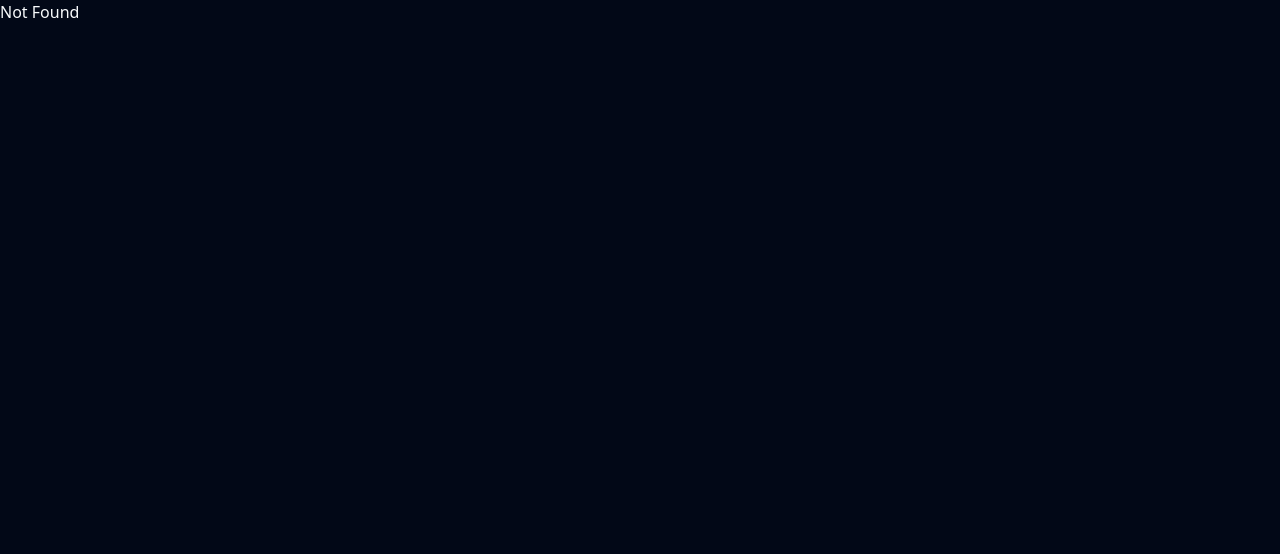
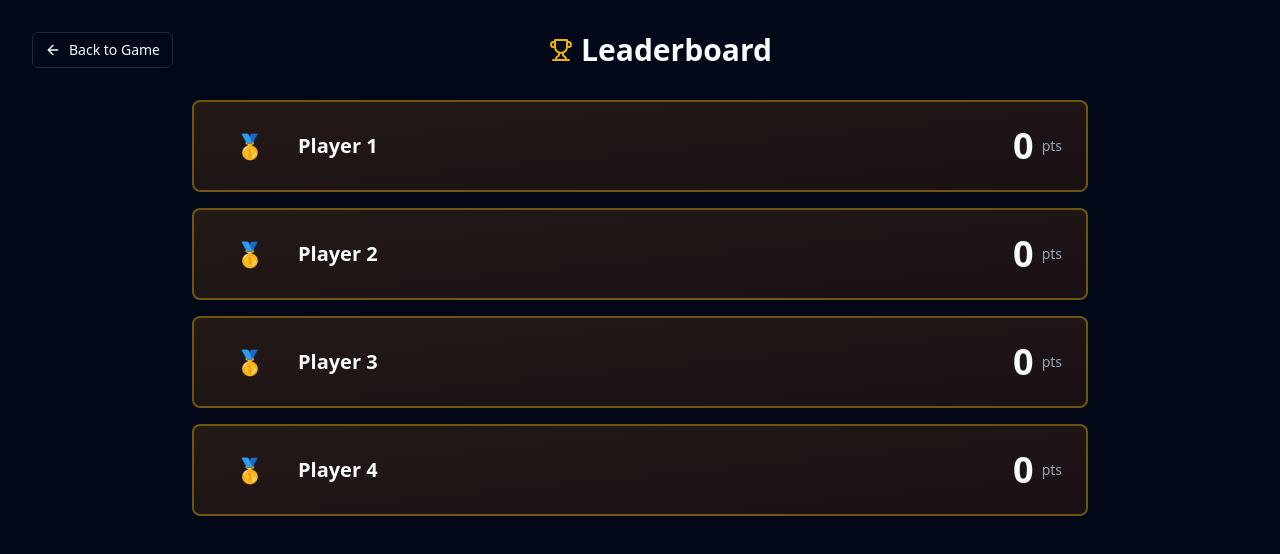
Before and after one commit to grimfeld/score-pocket, a React (Vite) app: page /leaderboard in a window 1280 px wide. Shown: the top 554 px of the page. Built offline with nearby package versions, Linux system fonts and the light colour scheme.

Commit message:
Add leaderboard route and integrate navigation from game view

```diff
--- a/src/routeTree.gen.ts
+++ b/src/routeTree.gen.ts
@@ -12,12 +12,19 @@
 
 import { Route as rootRoute } from './routes/__root'
 import { Route as IndexImport } from './routes/index'
+import { Route as LeaderboardImport } from './routes/leaderboard'
 
 // Create/Update Routes
 
 const IndexRoute = IndexImport.update({
   id: '/',
   path: '/',
+  getParentRoute: () => rootRoute,
+} as any)
+
+const LeaderboardRoute = LeaderboardImport.update({
+  id: '/leaderboard',
+  path: '/leaderboard',
   getParentRoute: () => rootRoute,
 } as any)
 
@@ -32,11 +39,18 @@ declare module '@tanstack/react-router' {
       preLoaderRoute: typeof IndexImport
       parentRoute: typeof rootRoute
     }
+    '/leaderboard': {
+      id: '/leaderboard'
+      path: '/leaderboard'
+      fullPath: '/leaderboard'
+      preLoaderRoute: typeof LeaderboardImport
+      parentRoute: typeof rootRoute
+    }
   }
 }
 
 // Create and export the route tree
 
-export const routeTree = rootRoute.addChildren({ IndexRoute })
+export const routeTree = rootRoute.addChildren({ IndexRoute, LeaderboardRoute })
 
 /* prettier-ignore-end */
--- a/src/routes/index.tsx
+++ b/src/routes/index.tsx
@@ -1,9 +1,9 @@
-import { createFileRoute } from '@tanstack/react-router'
+import { createFileRoute, useNavigate } from '@tanstack/react-router'
 import { useGameStore } from '@/stores/gameStore'
 import { useEffect } from 'react'
 import PlayerCard from '@/components/PlayerCard'
 import SettingsPanel from '@/components/SettingsPanel'
-import { Settings } from 'lucide-react'
+import { Settings, Trophy } from 'lucide-react'
 import { Button } from '@/components/ui/button'
 import { useState } from 'react'
 
@@ -14,6 +14,7 @@ export const Route = createFileRoute('/')({
 function GameView() {
   const { players, initialized, init } = useGameStore()
   const [settingsOpen, setSettingsOpen] = useState(false)
+  const navigate = useNavigate()
 
   useEffect(() => {
     if (!initialized) {
@@ -47,8 +48,16 @@ function GameView() {
 
   return (
     <div className="min-h-screen bg-background p-3 sm:p-4 md:p-6 lg:p-8 landscape:p-4">
-      {/* Header with Settings Button */}
-      <div className="mb-4 sm:mb-6 flex justify-end">
+      {/* Header with Settings and Leaderboard Buttons */}
+      <div className="mb-4 sm:mb-6 flex justify-end gap-2">
+        <Button
+          variant="outline"
+          size="icon"
+          onClick={() => navigate({ to: '/leaderboard' })}
+          className="h-10 w-10 sm:h-12 sm:w-12"
+        >
+          <Trophy className="h-5 w-5" />
+        </Button>
         <Button
           variant="outline"
           size="icon"
--- /dev/null
+++ b/src/routes/leaderboard.tsx
@@ -0,0 +1,144 @@
+import { createFileRoute, useNavigate } from '@tanstack/react-router'
+import { useGameStore } from '@/stores/gameStore'
+import { useEffect } from 'react'
+import { Card, CardContent } from '@/components/ui/card'
+import { Button } from '@/components/ui/button'
+import { ArrowLeft, Trophy } from 'lucide-react'
+import { type Player } from '@/lib/db'
+
+export const Route = createFileRoute('/leaderboard')({
+  component: LeaderboardView,
+})
+
+interface RankedPlayer extends Player {
+  rank: number
+}
+
+function LeaderboardView() {
+  const { players, initialized, init } = useGameStore()
+  const navigate = useNavigate()
+
+  useEffect(() => {
+    if (!initialized) {
+      init()
+    }
+  }, [initialized, init])
+
+  if (!initialized) {
+    return (
+      <div className="flex h-screen items-center justify-center">
+        <div className="text-lg">Loading...</div>
+      </div>
+    )
+  }
+
+  // Sort players by totalScore descending and assign ranks
+  const sortedPlayers = [...players].sort((a, b) => b.totalScore - a.totalScore)
+  const rankedPlayers: RankedPlayer[] = []
+  let currentRank = 1
+
+  sortedPlayers.forEach((player, index) => {
+    // Handle ties: if previous player has same score, use same rank
+    if (index > 0 && sortedPlayers[index - 1].totalScore !== player.totalScore) {
+      // Only increment rank if score is different
+      currentRank = index + 1
+    }
+    rankedPlayers.push({ ...player, rank: currentRank })
+  })
+
+  const getMedalIcon = (rank: number) => {
+    switch (rank) {
+      case 1:
+        return '🥇'
+      case 2:
+        return '🥈'
+      case 3:
+        return '🥉'
+      default:
+        return null
+    }
+  }
+
+  const getRankDisplay = (rank: number) => {
+    const medal = getMedalIcon(rank)
+    if (medal) {
+      return <span className="text-2xl">{medal}</span>
+    }
+    return <span className="text-lg font-semibold">#{rank}</span>
+  }
+
+  const getTopPlayerStyle = (rank: number) => {
+    if (rank === 1) {
+      return 'bg-gradient-to-br from-yellow-900/30 to-amber-900/20 border-yellow-500/40'
+    } else if (rank === 2) {
+      return 'bg-gradient-to-br from-gray-800/30 to-gray-700/20 border-gray-400/40'
+    } else if (rank === 3) {
+      return 'bg-gradient-to-br from-orange-900/30 to-orange-800/20 border-orange-500/40'
+    }
+    return 'bg-card border-border'
+  }
+
+  return (
+    <div className="min-h-screen bg-background p-3 sm:p-4 md:p-6 lg:p-8">
+      {/* Header with Back Button */}
+      <div className="mb-6 sm:mb-8 flex items-center justify-between">
+        <Button
+          variant="outline"
+          size="sm"
+          className="gap-2"
+          onClick={() => navigate({ to: '/' })}
+        >
+          <ArrowLeft className="h-4 w-4" />
+          Back to Game
+        </Button>
+        <div className="flex items-center gap-2">
+          <Trophy className="h-5 w-5 sm:h-6 sm:w-6 text-yellow-500" />
+          <h1 className="text-xl sm:text-2xl md:text-3xl font-bold">Leaderboard</h1>
+        </div>
+        <div className="w-[100px]"></div> {/* Spacer for centering */}
+      </div>
+
+      {/* Leaderboard List */}
+      <div className="max-w-4xl mx-auto space-y-3 sm:space-y-4">
+        {rankedPlayers.length === 0 ? (
+          <Card>
+            <CardContent className="p-8 text-center text-muted-foreground">
+              No players yet. Start a game to see the leaderboard!
+            </CardContent>
+          </Card>
+        ) : (
+          rankedPlayers.map((player) => (
+            <Card
+              key={player.id}
+              className={`transition-shadow hover:shadow-lg border-2 ${getTopPlayerStyle(player.rank)}`}
+            >
+              <CardContent className="p-4 sm:p-6">
+                <div className="flex items-center justify-between gap-4">
+                  {/* Rank */}
+                  <div className="flex items-center justify-center w-12 sm:w-16 flex-shrink-0">
+                    {getRankDisplay(player.rank)}
+                  </div>
+
+                  {/* Player Name */}
+                  <div className="flex-1 min-w-0">
+                    <h3 className="text-base sm:text-lg md:text-xl font-semibold truncate">
+                      {player.name}
+                    </h3>
+                  </div>
+
+                  {/* Score */}
+                  <div className="flex items-center gap-2 flex-shrink-0">
+                    <span className="text-2xl sm:text-3xl md:text-4xl font-bold">
+                      {player.totalScore}
+                    </span>
+                    <span className="text-sm text-muted-foreground">pts</span>
+                  </div>
+                </div>
+              </CardContent>
+            </Card>
+          ))
+        )}
+      </div>
+    </div>
+  )
+}
```
